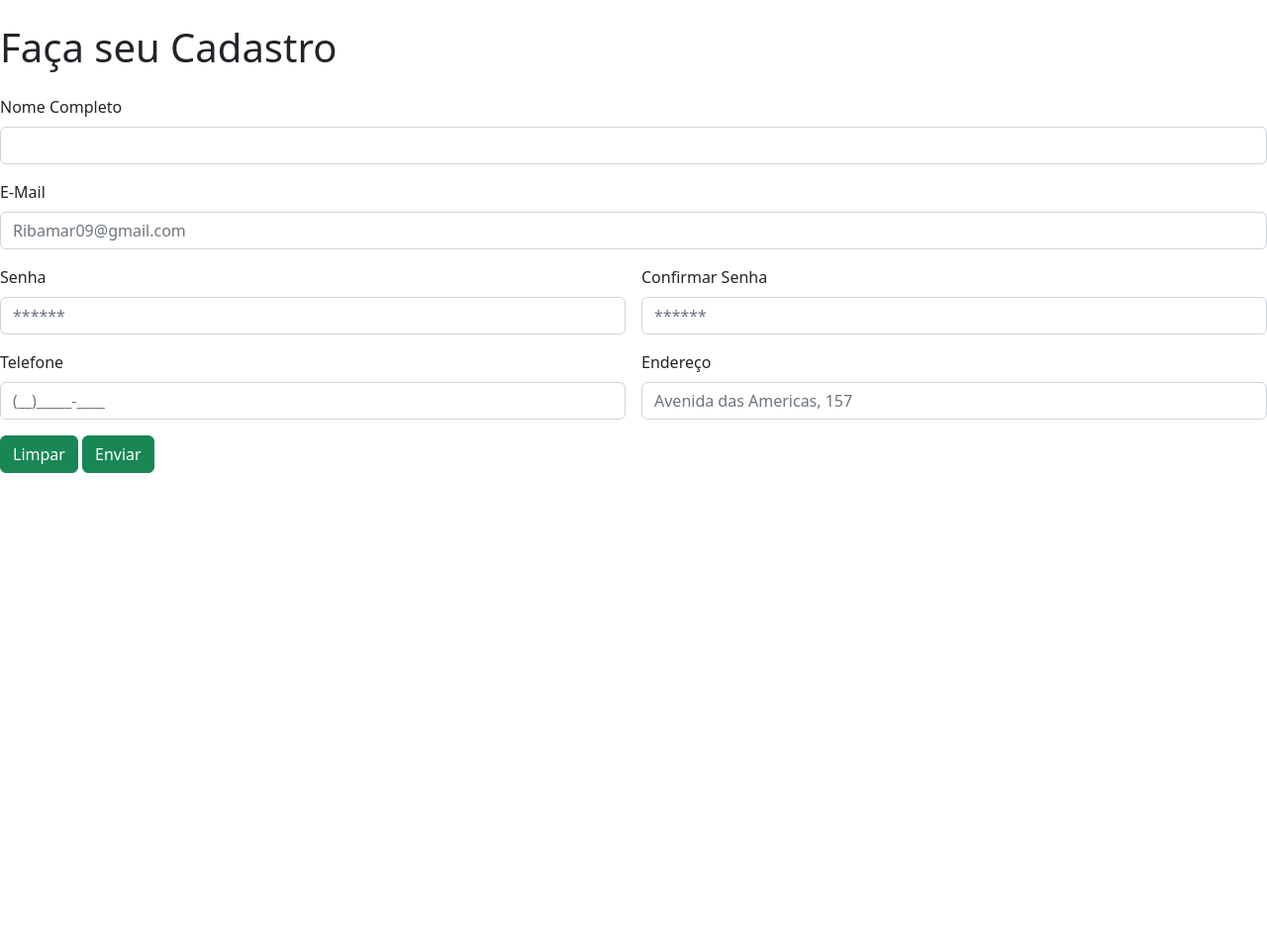
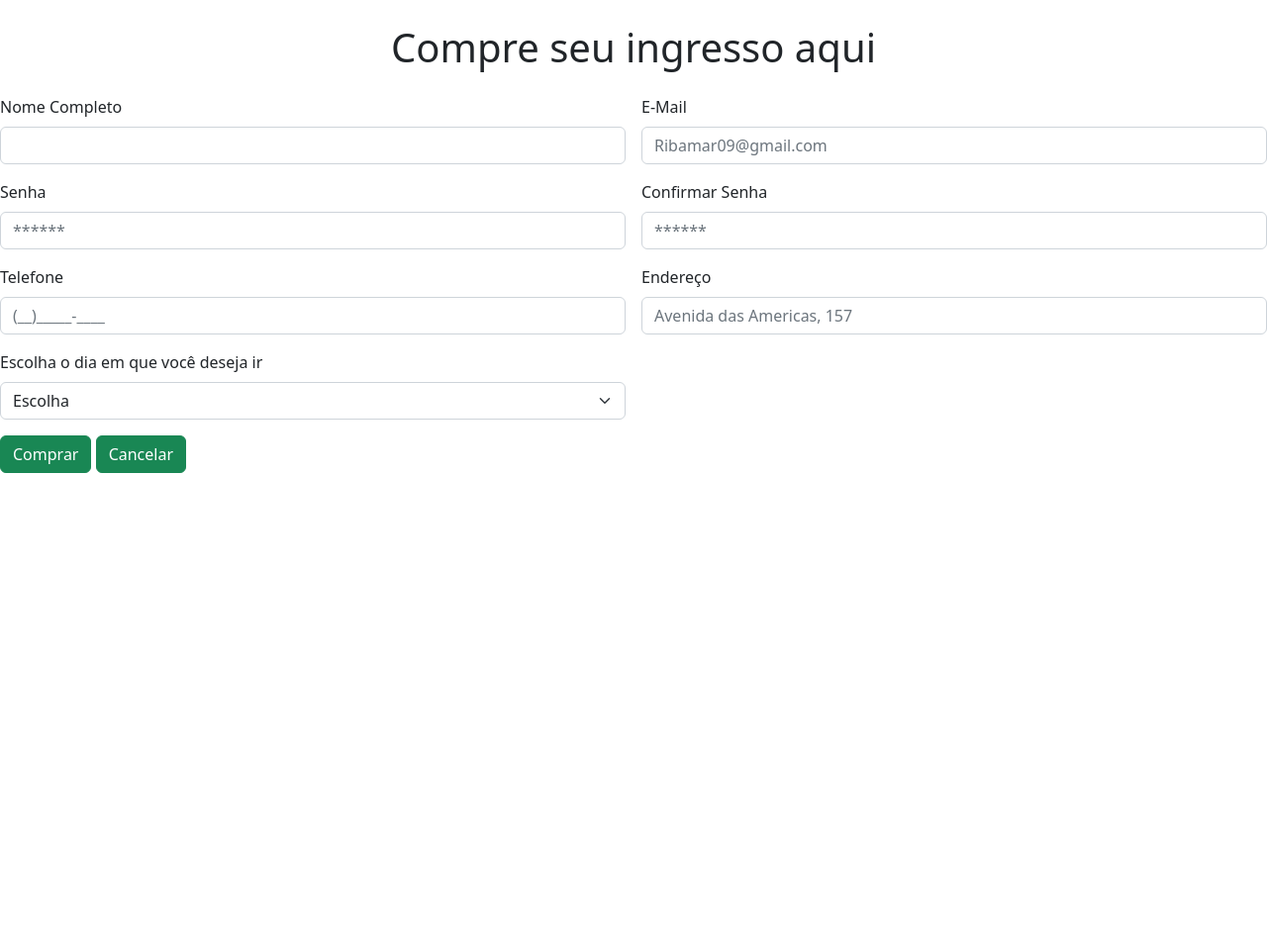
Before and after one commit to festival-music/festival, a PHP site: page /comprar.html in a window 1280 px wide. Shown: the part 64-1024 px from the top of the page at 99% size. Run offline with PHP 8.4, Linux system fonts and the light colour scheme.

Commit message:
vsd
sdfvsd

```diff
--- a/cadastrar.html
+++ b/cadastrar.html
@@ -38,13 +38,13 @@
 <div class="cadastro">
     <div class="col-8 cadastro"><br>
         <form class="row g-3" name="form" id="form" method="post" onsubmit="return envia(this)" novalidate action="envio.html">
-            <h1>Faça seu Cadastro</h1>
+            <h1 class="text-center">Faça seu Cadastro</h1>
 
-            <div class="col-12">
+            <div class="col-6">
               <label for="inputAddress" class="form-label">Nome Completo</label>
               <input type="text" class="form-control" id="nome" required>
             </div>
-            <div class="col-md-12">
+            <div class="col-md-6">
               <label for="inputEmail4" class="form-label">E-Mail</label>
               <input type="email" class="form-control" id="email" placeholder="Ribamar09@gmail.com" required>
             </div>
--- a/comprar.html
+++ b/comprar.html
@@ -34,24 +34,27 @@
       </div>
     </nav>
 
-    <!-- TELA DE CADASTRO -->
+    <!-- TELA DE COMPRA -->
 <div class="cadastro">
     <div class="col-8 cadastro"><br>
         <form class="row g-3" name="form" id="form" method="post" onsubmit="return envia(this)" novalidate action="envio.html">
-            <h1>Faça seu Cadastro</h1>
+            <h1 class="text-center">Compre seu ingresso aqui</h1>
 
-            <div class="col-12">
+            <div class="col-6">
               <label for="inputAddress" class="form-label">Nome Completo</label>
               <input type="text" class="form-control" id="nome" required>
             </div>
-            <div class="col-md-12">
+
+            <div class="col-md-6">
               <label for="inputEmail4" class="form-label">E-Mail</label>
               <input type="email" class="form-control" id="email" placeholder="Ribamar09@gmail.com" required>
             </div>
+
             <div class="col-md-6">
               <label for="inputPassword4" class="form-label">Senha</label>
               <input type="password" class="form-control" name="senha" id="senha" oninput="senhas()" placeholder="******" required>
             </div>
+
             <div class="col-md-6">
                 <label for="inputPassword4" class="form-label">Confirmar Senha</label>
                 <input type="password" class="form-control" name="senha2" id="senha2" oninput="senhas()" placeholder="******" required>
@@ -62,14 +65,29 @@
             <label for="cpf" class="form-label"> Telefone </label>
             <input type="text" class="form-control" name="tel" id="tel" placeholder="(__)_____-____" onkeypress="mascara_tel(this)" maxlength="14" onkeyup="salto(this.name, this.value)" onkeydown="return somente_numero(event)">
         </div>
+
             <div class="col-12 col-md-6">
               <label for="inputAddress2" class="form-label">Endereço</label>
               <input type="text" class="form-control" id="endereco" placeholder="Avenida das Americas, 157" required>
             </div>
 
+            <div class="col-md-6">
+              <label for="inputState" class="form-label">Escolha o dia em que você deseja ir</label>
+              <select id="state" class="form-select">
+                <option value="0" selected>Escolha</option>
+                <option value="1">Dia 1 - Pagode</option>
+                <option value="2">Dia 2 - Rap-Trap</option>
+                <option value="3">Dia 3 - internacional</option>
+                <option value="3">Ir no dia 1 e 2</option>
+                <option value="3">Ir no dia 2 e 3</option>
+                <option value="3">Ir no dia 1 e 3</option>
+              </select>
+            </div>
+
+
             <div class="col-12">
-                <button type="reset" class="btn btn-success">Limpar</button>
-                <button type="submit" class="btn btn-success">Enviar</button>
+                <button type="submit" class="btn btn-success">Comprar</button>
+                <button type="submit" class="btn btn-success">Cancelar</button>
             </div>
           </form>
     </div>
--- a/css/style.css
+++ b/css/style.css
@@ -58,3 +58,6 @@ body{
     width: 100%;
     margin: auto;
 }
+.ingresso1{
+    margin-left: 30%;
+}
```
Also changed, not shown: index.html (+8 -8 lines), img/Rectangle 16.png (added), img/Rectangle 17.png (added), img/Rectangle 18.png (added), img/internacional.jfif (deleted), img/pagode.jfif (deleted).
